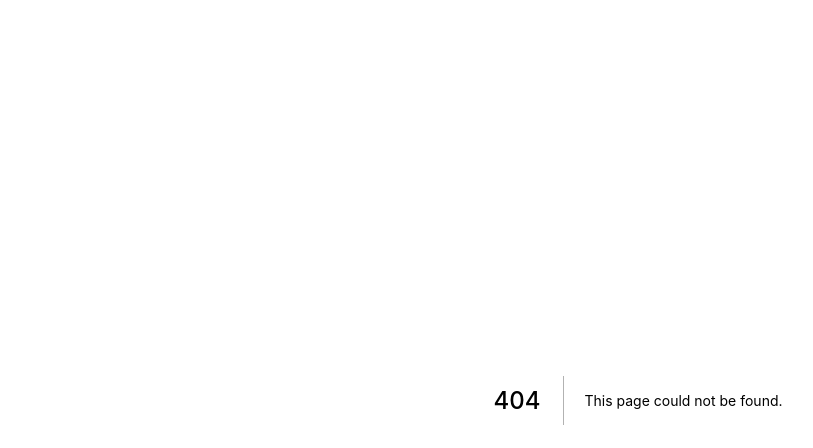
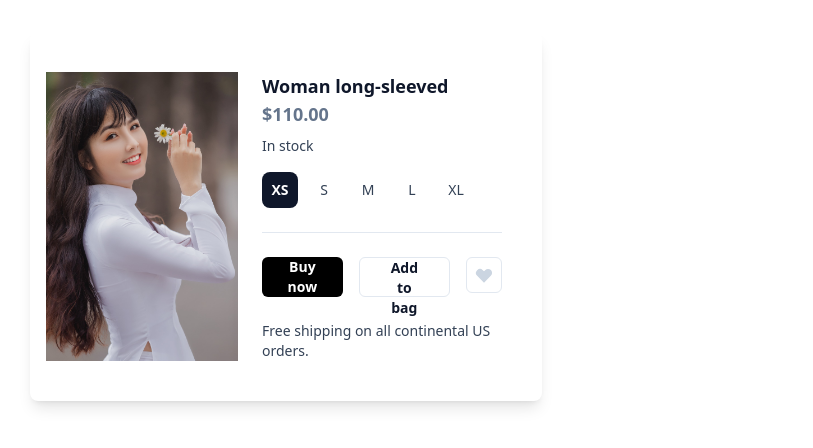
Before and after one commit to zidane168/nextjs-cms-tailwind, a Next.js app: page /admin/member/ui/sale in a window 1280 px wide. Before the commit this address had no page. Shown: the top 448 px of the page, without its empty margins (2-815 px from the left). Built offline with nearby package versions, Linux system fonts and the light colour scheme.

Commit message:
add sale Ui

```diff
--- /dev/null
+++ b/pages/admin/member/ui/sale.tsx
@@ -0,0 +1,137 @@
+import Image from "next/image";
+import Head from "next/head";
+import WomanLongSleeved from "/public/images/woman-long-sleeved.jpg";
+
+export default function sale() {
+  return (
+    <>
+      <div>
+        <Head>
+          <title> Member Sale </title>
+          <link rel="icon" href="/favicon.ico" />
+        </Head>
+      </div>
+
+      <div className="flex font-sans p-4 bg-white shadow-lg m-8 rounded-lg max-w-lg">
+        <div className="flex-none w-48 relative">
+          <div className="absolute inset-0 w-full h-full object-cover">
+            <Image
+              src={WomanLongSleeved}
+              alt ="long sleeved"
+              layout="fill"
+              objectFit='contain'
+            />
+          </div>
+        </div>
+        <form className="flex-auto p-6">
+          <div className="flex flex-wrap">
+            <h1 className="flex-auto text-lg font-semibold text-slate-900">
+              Woman long-sleeved
+            </h1>
+            <div className="text-lg font-semibold text-slate-500">$110.00</div>
+            <div className="w-full flex-none text-sm font-medium text-slate-700 mt-2">
+              In stock
+            </div>
+          </div>
+          <div className="flex items-baseline mt-4 mb-6 pb-6 border-b border-slate-200">
+            <div className="space-x-2 flex text-sm">
+              <label>
+                <input
+                  className="sr-only peer"
+                  name="size"
+                  type="radio"
+                  value="xs"
+                  checked
+                />
+                <div className="w-9 h-9 rounded-lg flex items-center justify-center text-slate-700 peer-checked:font-semibold peer-checked:bg-slate-900 peer-checked:text-white">
+                  XS
+                </div>
+              </label>
+              <label>
+                <input
+                  className="sr-only peer"
+                  name="size"
+                  type="radio"
+                  value="s"
+                />
+                <div className="w-9 h-9 rounded-lg flex items-center justify-center text-slate-700 peer-checked:font-semibold peer-checked:bg-slate-900 peer-checked:text-white">
+                  S
+                </div>
+              </label>
+              <label>
+                <input
+                  className="sr-only peer"
+                  name="size"
+                  type="radio"
+                  value="m"
+                />
+                <div className="w-9 h-9 rounded-lg flex items-center justify-center text-slate-700 peer-checked:font-semibold peer-checked:bg-slate-900 peer-checked:text-white">
+                  M
+                </div>
+              </label>
+              <label>
+                <input
+                  className="sr-only peer"
+                  name="size"
+                  type="radio"
+                  value="l"
+                />
+                <div className="w-9 h-9 rounded-lg flex items-center justify-center text-slate-700 peer-checked:font-semibold peer-checked:bg-slate-900 peer-checked:text-white">
+                  L
+                </div>
+              </label>
+              <label>
+                <input
+                  className="sr-only peer"
+                  name="size"
+                  type="radio"
+                  value="xl"
+                />
+                <div className="w-9 h-9 rounded-lg flex items-center justify-center text-slate-700 peer-checked:font-semibold peer-checked:bg-slate-900 peer-checked:text-white">
+                  XL
+                </div>
+              </label>
+            </div>
+          </div>
+          <div className="flex space-x-4 mb-6 text-sm font-medium">
+            <div className="flex-auto flex space-x-4">
+              <button
+                className="h-10 px-6 font-semibold rounded-md bg-black text-white"
+                type="submit"
+              >
+                Buy now
+              </button>
+              <button
+                className="h-10 px-6 font-semibold rounded-md border border-slate-200 text-slate-900"
+                type="button"
+              >
+                Add to bag
+              </button>
+            </div>
+            <button
+              className="flex-none flex items-center justify-center w-9 h-9 rounded-md text-slate-300 border border-slate-200"
+              type="button"
+              aria-label="Like"
+            >
+              <svg
+                width="20"
+                height="20"
+                fill="currentColor"
+                aria-hidden="true"
+              >
+                <path
+                  fill-rule="evenodd"
+                  clip-rule="evenodd"
+                  d="M3.172 5.172a4 4 0 015.656 0L10 6.343l1.172-1.171a4 4 0 115.656 5.656L10 17.657l-6.828-6.829a4 4 0 010-5.656z"
+                />
+              </svg>
+            </button>
+          </div>
+          <p className="text-sm text-slate-700">
+            Free shipping on all continental US orders.
+          </p>
+        </form>
+      </div>
+    </>
+  );
+}
```
Also changed, not shown: public/images/woman-long-sleeved.jpg (added).
